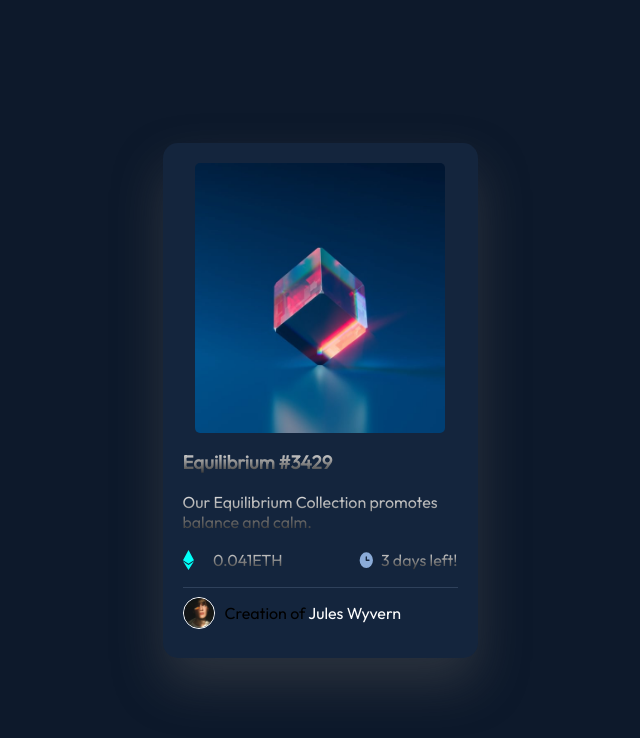
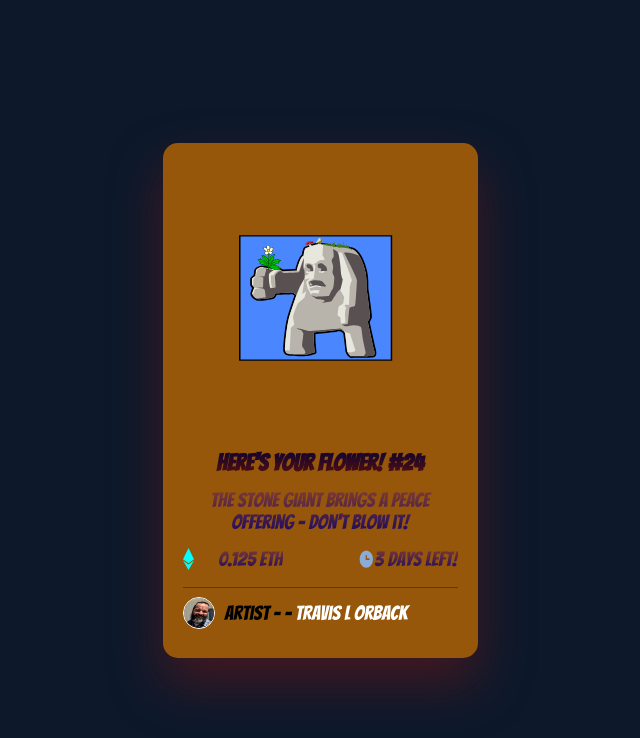
Before and after one commit to WYTANA/nft-card-html-css, a plain HTML site: page index.html in a window 1280 px wide. Shown: the whole page, without its empty margins (320-960 px from the left). Drawn offline with Linux system fonts and the light colour scheme.

Commit message:
CHANGE: images, fonts, colors

```diff
--- a/index.html
+++ b/index.html
@@ -12,15 +12,15 @@
 <body>
     <div class="container">
         <div class="nft_container">
-            <img id="nft" src="./images/image-equilibrium.jpg" alt="equilibrium-nft">
+            <img id="nft" src="./images/giant.sketchpad.svg" alt="equilibrium-nft">
         </div>
         <div class="content">
-            <h3>Equilibrium #3429</h3>
-            <p>Our Equilibrium Collection promotes balance and calm.</p>
+            <h3>Here's Your Flower! #24</h3>
+            <p>The Stone Giant brings a peace offering - don't blow it!</p>
             <div class="info">
                 <div class="stat">
                     <img src="./images/icon-ethereum.svg" alt="etheruem" srcset="">
-                    <p>0.041ETH</p>
+                    <p>0.125 ETH</p>
                 </div>
                 <div class="stat">
                     <img src="./images/icon-clock.svg" alt="clock" srcset="">
@@ -29,8 +29,8 @@
             </div>
         </div>
         <div class="footer">
-            <img src="./images/image-avatar.png" alt="avatar" srcset="">
-            <p>Creation of <span>Jules Wyvern</span></p>
+            <img src="./images/Travis_Lisa_Palmdale_06_2018_1 - Copy.jpeg" alt="avatar">
+            <p>Artist - - <span>Travis L Orback</span></p>
         </div>
     </div>
 </body>
--- a/style.css
+++ b/style.css
@@ -1,4 +1,4 @@
-@import url('https://fonts.googleapis.com/css2?family=Outfit&display=swap');
+@import url('https://fonts.googleapis.com/css2?family=Bangers&display=swap');
 
 * {
     margin: 0;
@@ -15,7 +15,8 @@ body {
 }
 
 .container {
-    background-color: hsl(216,50%,16%);
+    /* background-color: hsl(216,50%,16%); */
+    background-color: rgb(150, 87, 11);
     display: flex;
     flex-direction: column;
     justify-content: space-between;
@@ -23,8 +24,9 @@ body {
     height: 475px;
     border-radius: 15px;
     padding: 20px;
-    box-shadow: 0 25px 50px 0 rgba(90, 90, 90, 0.4);
-    font-family: 'Outfit', sans-serif;
+    box-shadow: 0 25px 50px 0 rgba(114, 22, 22, 0.527);
+    font-family: 'Bangers', cursive;
+    font-size: 20px;
 
 }
 
@@ -34,11 +36,12 @@ body {
     justify-content: space-between;
     /* background-color: yellow; */
     height: 120px;
-    font-family: 'Outfit', sans-serif;
+    font-family: 'Bangers', cursive;
 }
 
 .content p {
-    background: -webkit-linear-gradient(#eee, #333);
+    text-align: center;
+    background: -webkit-linear-gradient(rgba(84, 5, 121, 0.336), rgb(30, 11, 97));
     -webkit-background-clip: text;
     -webkit-text-fill-color: transparent;
 }
@@ -48,7 +51,8 @@ h3 {
     /* background: linear-gradient(to right, red, orange , yellow, green, cyan, blue, violet);
     color:white;
     background-clip: text; */
-    background: -webkit-linear-gradient(#eee, #333);
+    text-align: center;
+    background: -webkit-linear-gradient(rgb(13, 3, 48), rgb(83, 16, 16));
     -webkit-background-clip: text;
     -webkit-text-fill-color: transparent;
 }
```
Also changed, not shown: images/Travis_Lisa_Palmdale_06_2018_1 - Copy.jpeg (added), images/giant.sketchpad.svg (added).
